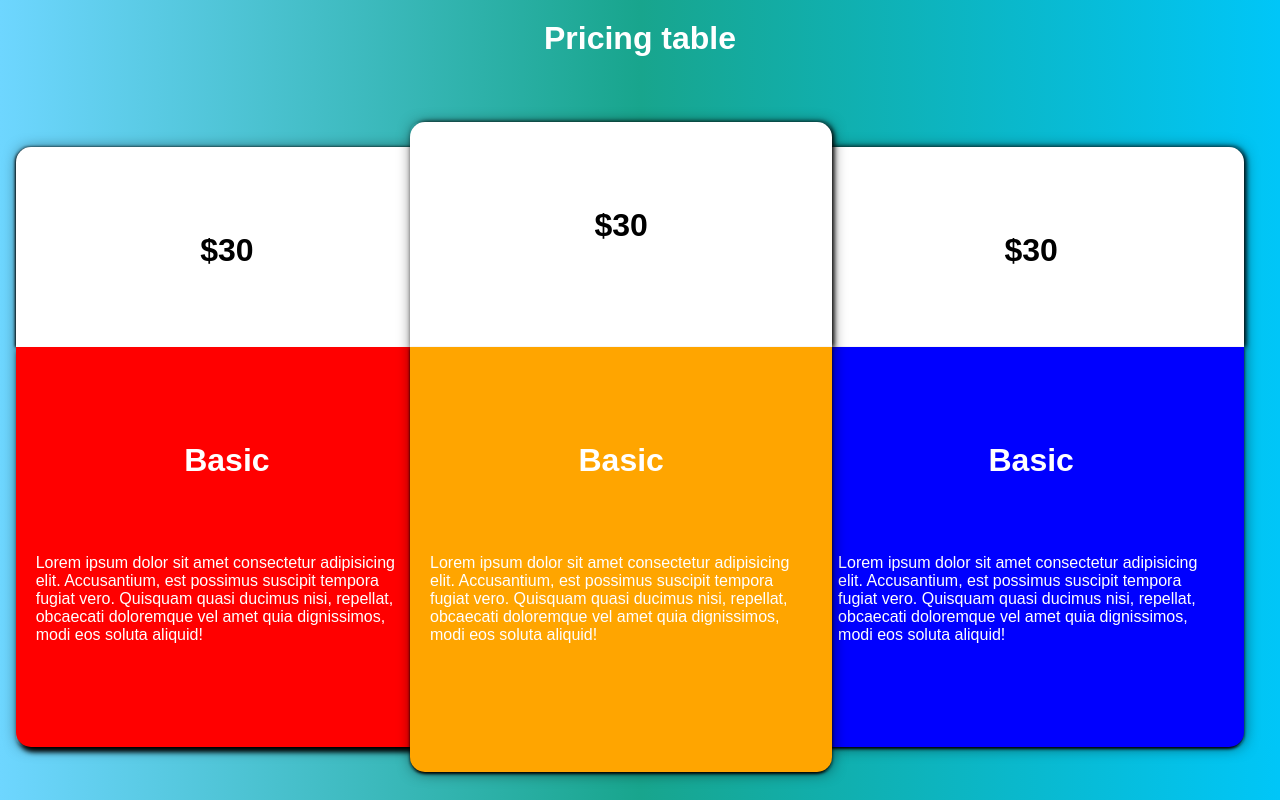
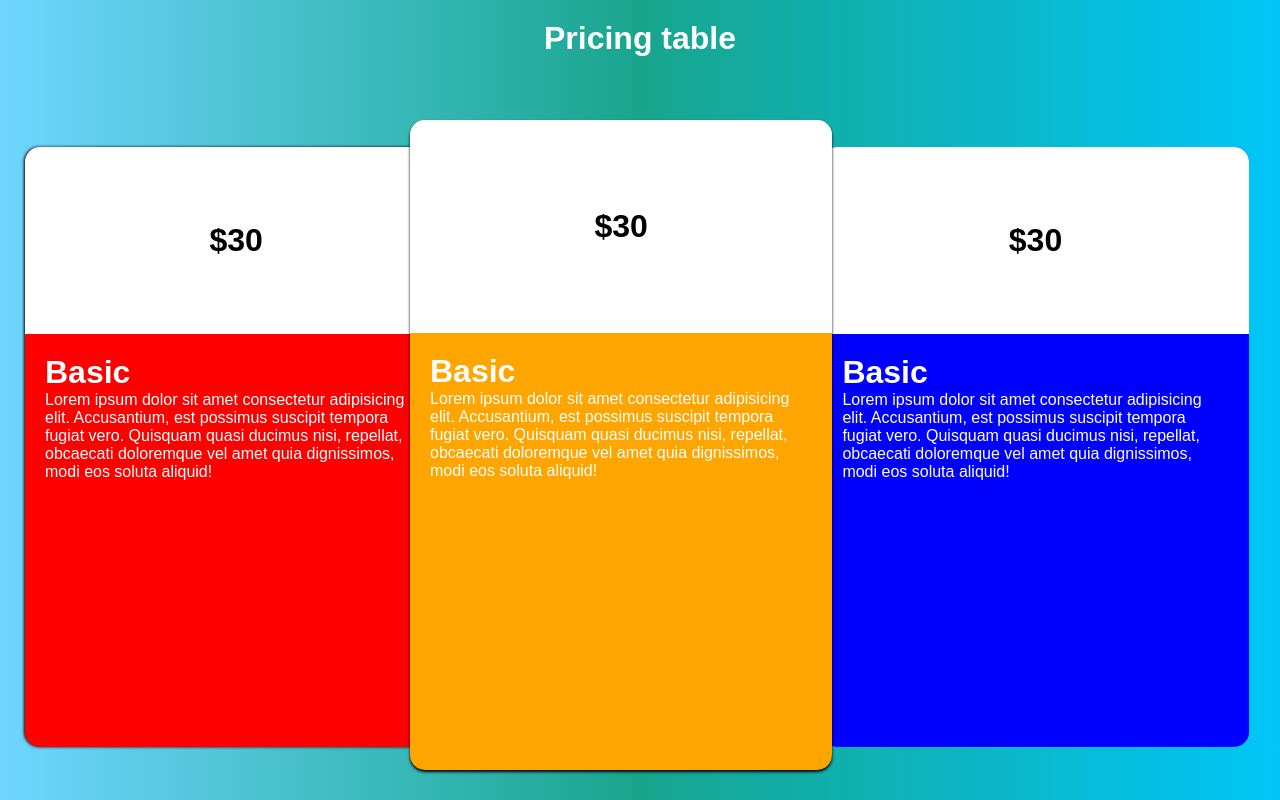
Before and after one commit to Santhosh-006/Creative-Pricing-Cards, a plain HTML site: page index.html in a window 1280 px wide. Drawn offline with Linux system fonts and the light colour scheme.

Commit message:
changed height and padding

```diff
--- a/assets/css/style.css
+++ b/assets/css/style.css
@@ -17,93 +17,83 @@ body{
     /* margin: 20px; */
     margin-top: 70px;
     display: flex;
-    justify-content: center;
-    align-items: center;
 }
 .card1{
     position: relative;
     width: 33%;
-    left:-200px;
+    left:25px;
     border-radius: 10px;
+
     /* box-shadow: -2px -2px 10px 0px #000; */
 }
 .card-top1{
-    padding: 10px;
+    text-align: center;
+    padding: 75px 10px;
     background-color: #fff;
     border-top-right-radius: 15px;
     border-top-left-radius: 15px;
-    height: 200px;
     color: black;
-    box-shadow: -1px 0px 3px #000;
+
 }
 .card-bot1{
     padding: 20px;
-    background-color: red;
-    border-bottom-right-radius: 15px;
-    border-bottom-left-radius: 15px;
-    height: 400px;
-    box-shadow: 2px 5px 5px #000;
 }
 .card2{
     position: absolute;
     width: 33%;
     left: 410px;
+    top:120px;
     z-index: 1;
     /* box-shadow: -2px -2px 10px 0px #000; */
 }
 .card-top2{
-    padding: 10px;
+    text-align: center;
+    padding: 88px 10px;
     background-color: #fff;
     border-top-right-radius: 15px;
     border-top-left-radius: 15px;
-    height: 225px;
+    /* height: 225px; */
     color: black;
-    box-shadow: 2px 0px 5px 0px #000;
+    /* box-shadow: 2px 0px 5px 0px #000; */
 }
 .card-bot2{
     padding: 20px;
-    background-color: orange;
-    border-bottom-right-radius: 15px;
-    border-bottom-left-radius: 15px;
-    height: 425px;
-    box-shadow: 0px 2px 3px 0px #000;
+    /* border-bottom-right-radius: 15px;
+    border-bottom-left-radius: 15px; */
+    /* height: 425px; */
+
 }
 .card3{
     position: relative;
     width: 33.3%;
-    right:-180px;
+    right:-400px;
     /* box-shadow: -2px -2px 10px 0px #000; */
 }
 .card-top3{
-    padding: 10px;
+    text-align: center;
+    padding: 75px 10px;
     background-color: #fff;
     border-top-right-radius: 15px;
     border-top-left-radius: 15px;
-    height: 200px;
     color: black;
-    box-shadow: 2px 0px 5px 0px #000;
 }
 .card-bot3{
     padding: 20px;
+}
+.pricing-body1{
+    background-color: red;
+    height: 600px;
+    border-radius: 15px;
+    box-shadow: -1px 0px 3px #000;
+}
+.pricing-body2{
+    background-color: orange;
+    height: 650px;
+    box-shadow: 0px 2px 3px 0px #000;
+    border-radius: 15px;
+}
+.pricing-body3{
     background-color: blue;
-    border-bottom-right-radius: 15px;
-    border-bottom-left-radius: 15px;
-    height: 400px;
-    box-shadow: 0px 2px 3px 0px #000;
+    height: 600px;
+    border-radius: 15px;
 }
-.card1 h1{
-    text-align: center;
-    padding: 75px 10px;
-}
-.card2 h1{
-    text-align: center;
-    padding: 75px 10px;
-}
-.card3 h1{
-    text-align: center;
-    padding: 75px 10px;
-}
-.pricing-body{
-    box-shadow:#000 1px 1px 17px -5px ;
-    border-radius: 10px;
-}
--- a/index.html
+++ b/index.html
@@ -8,7 +8,7 @@
 <body>
     <h1 class="title">Pricing table</h1>
     <div class="cards">
-        <div class="card1 pricing-body">
+        <div class="card1 pricing-body1">
             <div class="card-top1">
                 <h1>&#36;30</h1>
             </div>
@@ -17,7 +17,7 @@
                 <p>Lorem ipsum dolor sit amet consectetur adipisicing elit. Accusantium, est possimus suscipit tempora fugiat vero. Quisquam quasi ducimus nisi, repellat, obcaecati doloremque vel amet quia dignissimos, modi eos soluta aliquid!</p>
             </div>
         </div>
-         <div class="card2 pricing-body">
+         <div class="card2 pricing-body2">
             <div class="card-top2">
                 <h1>&#36;30</h1>
             </div>
@@ -26,7 +26,7 @@
                 <p>Lorem ipsum dolor sit amet consectetur adipisicing elit. Accusantium, est possimus suscipit tempora fugiat vero. Quisquam quasi ducimus nisi, repellat, obcaecati doloremque vel amet quia dignissimos, modi eos soluta aliquid!</p>
             </div>
         </div>
-         <div class="card3 pricing-body">
+         <div class="card3 pricing-body3">
             <div class="card-top3">
                 <h1>&#36;30</h1>
             </div>
```
